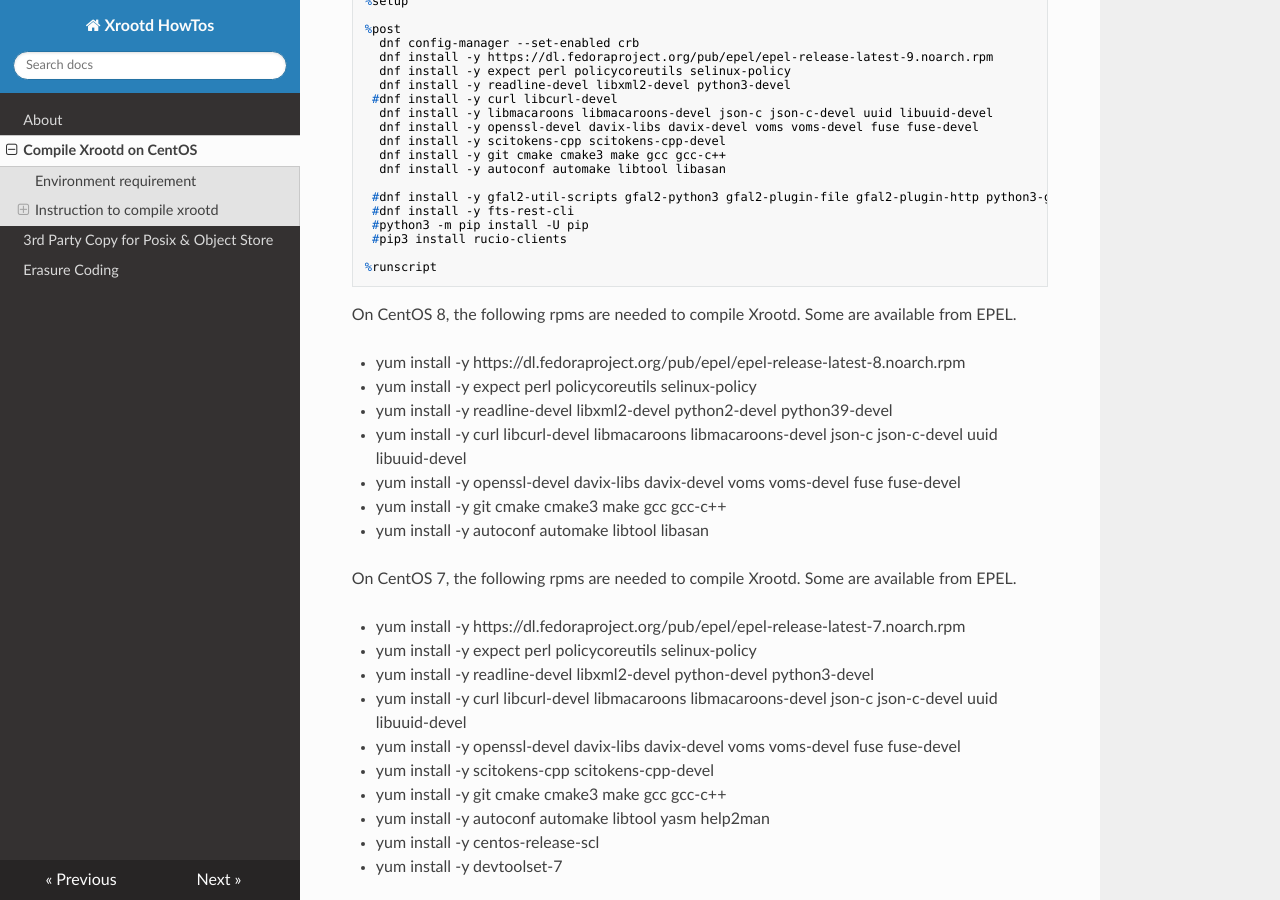
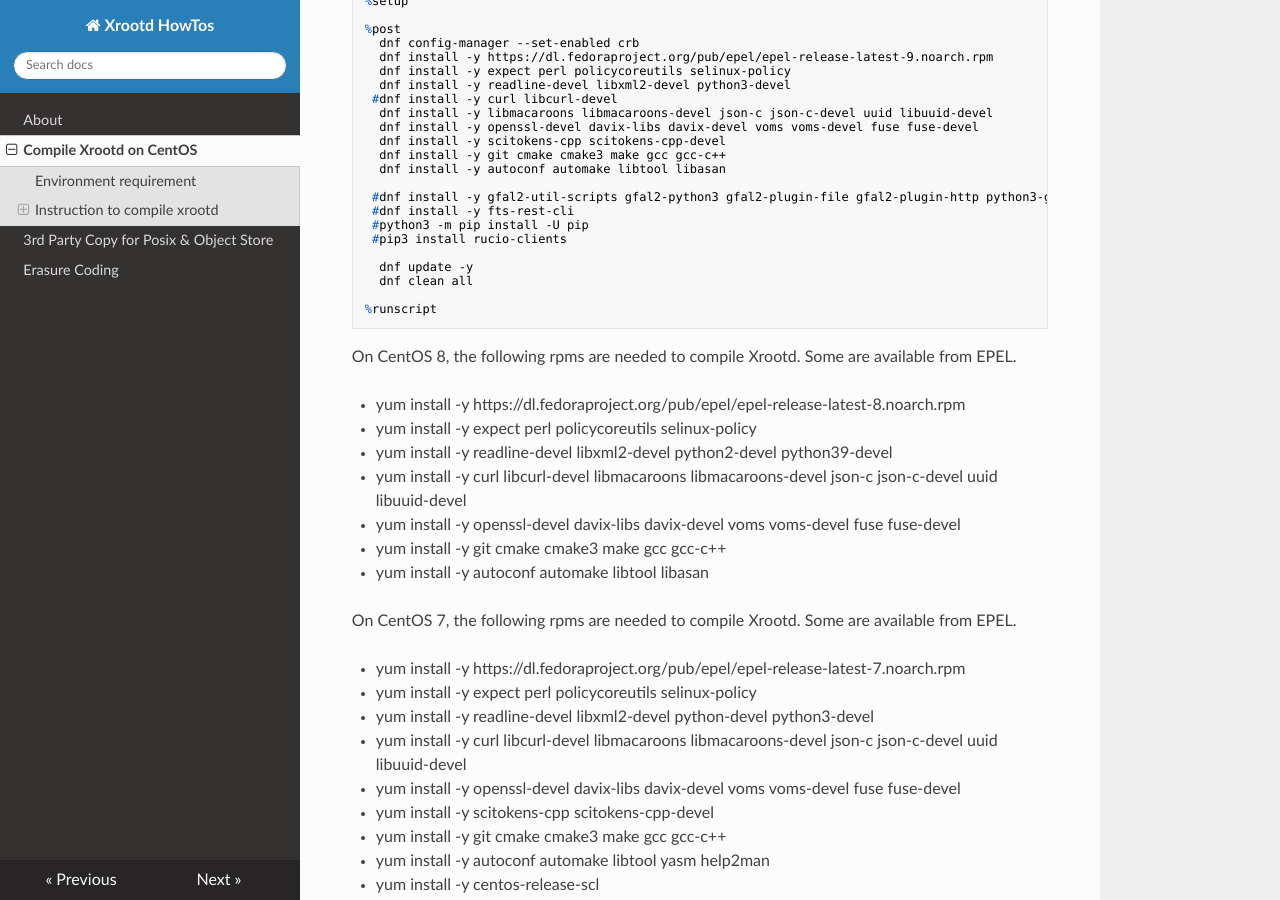
Before and after one commit to xrootd/howto, an MkDocs documentation site: the page built from docs/Compile.md, in a window 1280 px wide and 900 px high, scrolled down 527 px. Built offline with MkDocs 1.6.1, drawn with Linux system fonts in a browser that asks for light colours; nearby versions of some CDN libraries.

Commit message:
minor change

````diff
--- a/docs/Compile.md
+++ b/docs/Compile.md
@@ -39,6 +39,9 @@ From: almalinux:9
  #dnf install -y fts-rest-cli
  #python3 -m pip install -U pip
  #pip3 install rucio-clients
+
+  dnf update -y
+  dnf clean all
 
 %runscript
 ```
````
